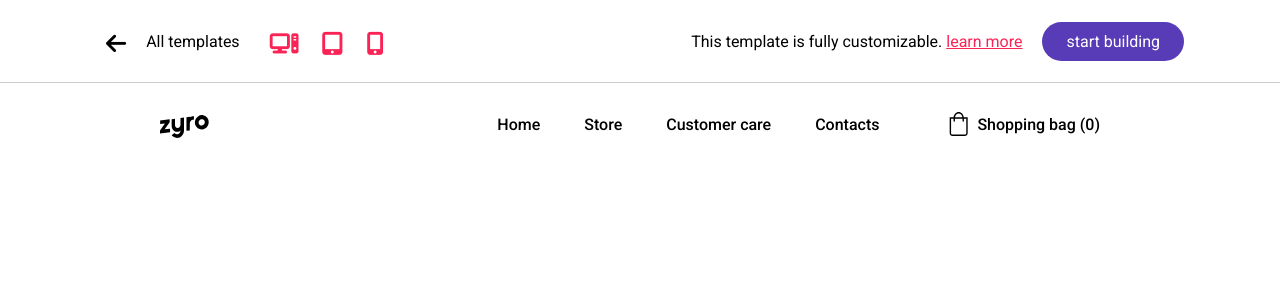
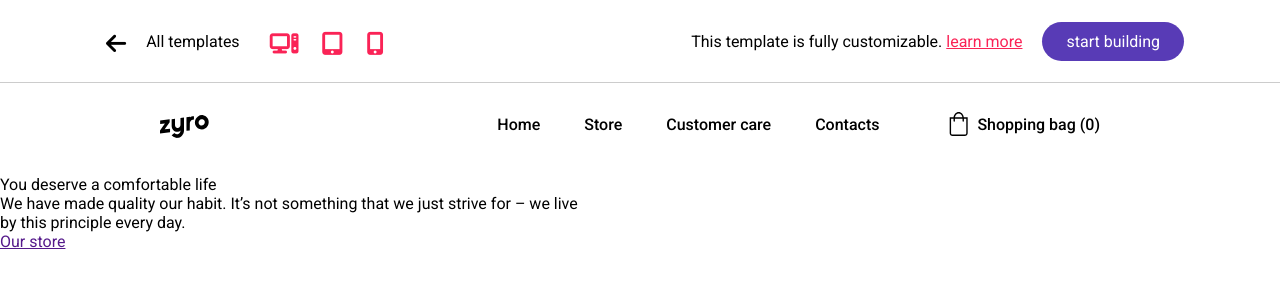
Before and after one commit to M0hmd-dev/sample1, a plain HTML site: page index.html in a window 1280 px wide. Drawn offline with Linux system fonts and the light colour scheme.

Commit message:
Update index.html

```diff
--- a/index.html
+++ b/index.html
@@ -57,6 +57,12 @@
                 </div>
             </div>
         </div>
+        <div class="top-content">
+            <p class="top-title">You deserve a comfortable life</p>
+            <p class="top-paragraph">We have made quality our habit. It’s not something that we just strive for – we live <br></p>
+            <p class="top-paragraph2">by this principle every day. </p>
+            <a class="store" href="">Our store</a>
+        </div>
     </main>
 </body>
 </html>
```
